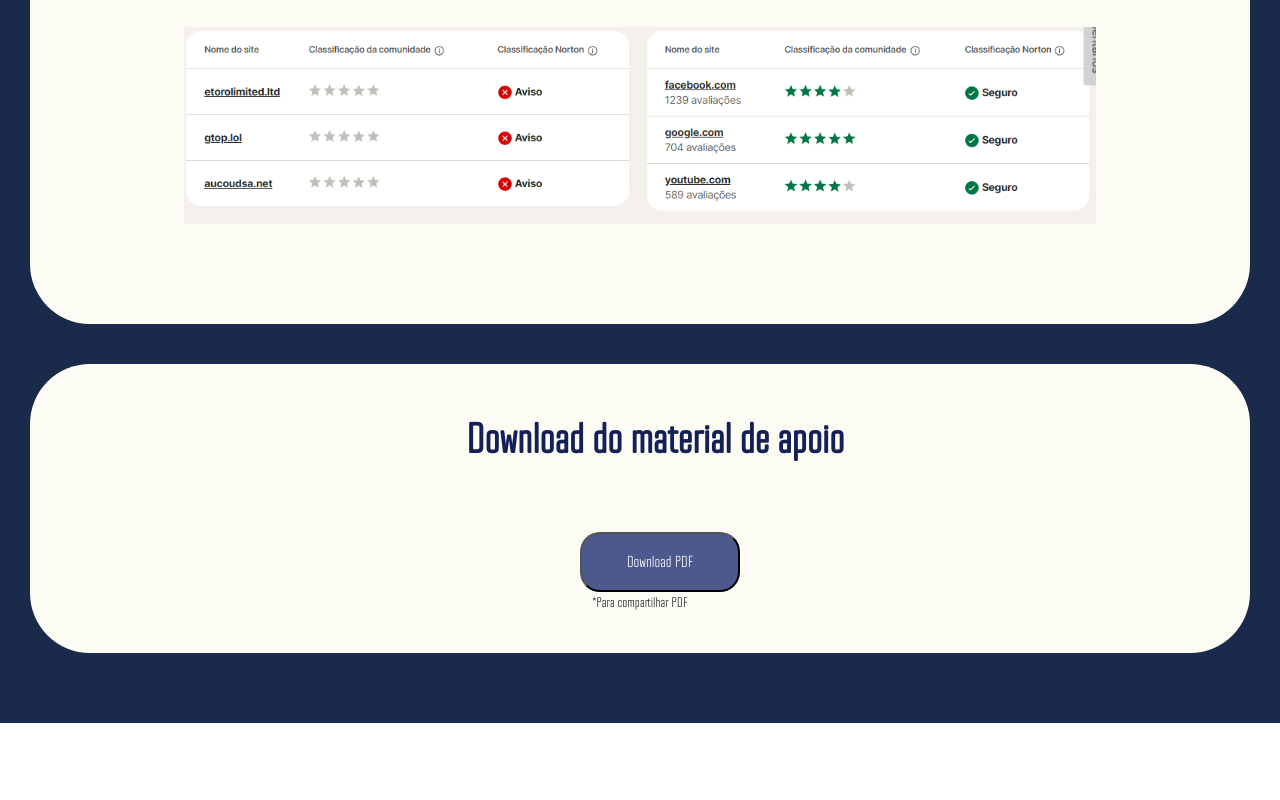
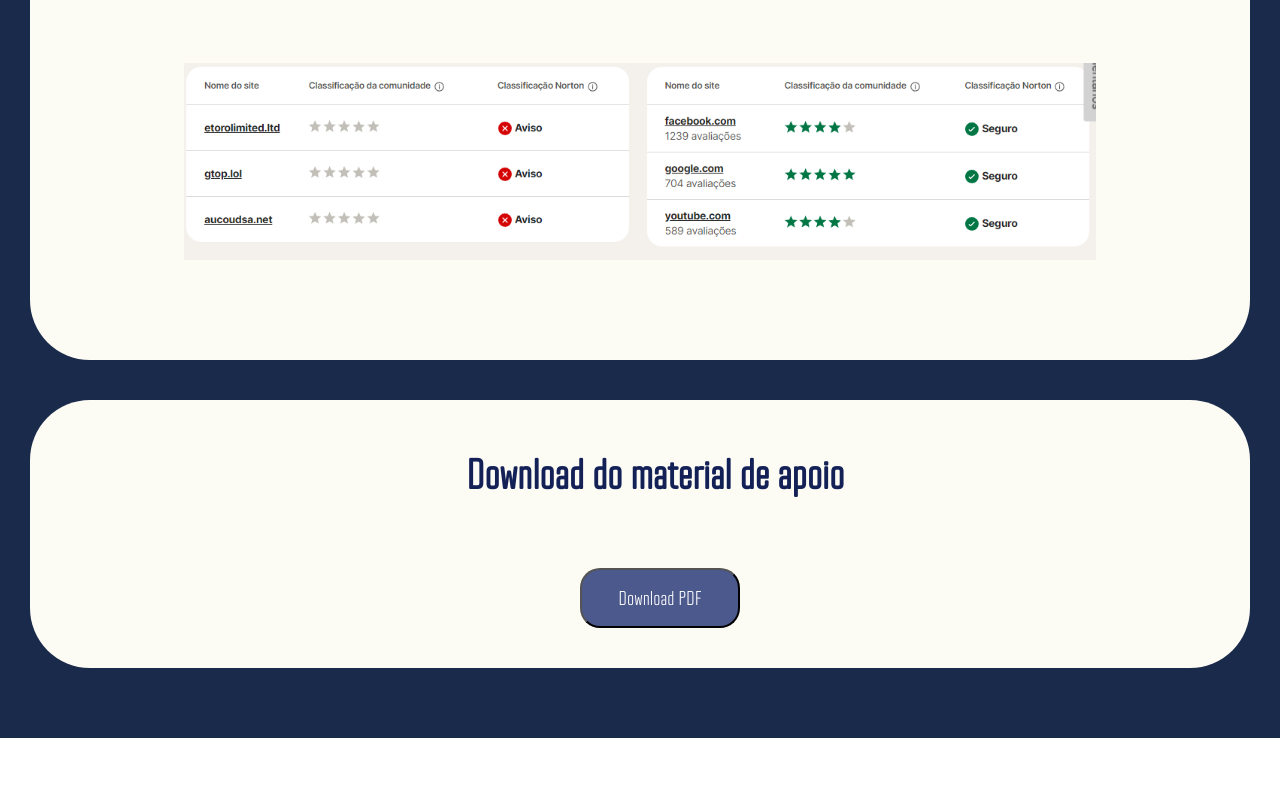
Before and after one commit to gustavo-pd/engenharia-social, a website: page index.html in a window 1280 px wide. Shown: the part 3765-4565 px from the top of the page. Drawn offline with nearby package versions, Linux system fonts and the light colour scheme.

Commit message:
aju7stes

```diff
--- a/index.html
+++ b/index.html
@@ -158,10 +158,9 @@
 
         <section id="material_apoio">
             <h2 style="text-align: center; padding-bottom: 60px">Download do material de apoio</h2>
-            <div style="display: flex;justify-content: space-evenly">
+            <div style="display: flex;justify-content: center">
                 <div class="divButton">
-                    <button id="button_pdf">Download PDF</button>
-                    <small>*Para compartilhar PDF</small>
+                    <button id="button_pdf" style="font-size: 20px">Download PDF</button>
                 </div>
             </div>
         </section>
--- a/styles.css
+++ b/styles.css
@@ -67,7 +67,7 @@
 }
 
 li {
-    font-size: 20px;
+    font-size: 24px;
     text-align: justify;
     line-height: 36px;
     margin-left: 30px;
```
